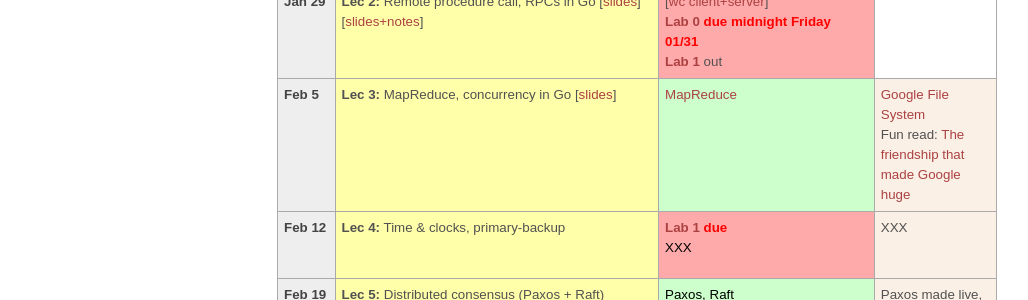
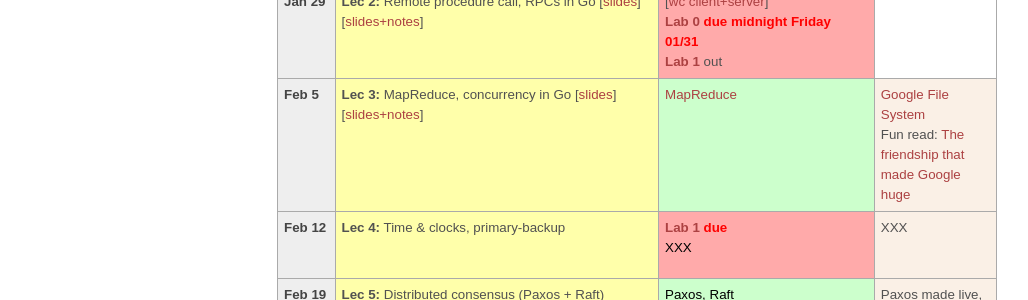
Before and after one commit to tddg/cs675-spring20, a Jekyll site: the page built from schedule.md, in a window 1280 px wide. Shown: the part 413-713 px from the top of the page, without its empty margins (3-1031 px from the left). Built offline with Jekyll 4.4.1, drawn with Linux system fonts in a browser that asks for light colours.

Commit message:
added slides+notes for lec 3

```diff
--- a/schedule.md
+++ b/schedule.md
@@ -109,7 +109,8 @@ The course schedule is tentative and subject to change. You can find our reading
 <tr> <!-- week of Feb 3 -->
   <td id="2020-2-5" class="date"><b>Feb 5</b></td>
   <td class="lecture">
-	<b>Lec 3:</b> MapReduce, concurrency in Go [<a href="./public/lecs/lec3-mr-concurrency.pdf">slides</a>]</td>
+	<b>Lec 3:</b> MapReduce, concurrency in Go [<a href="./public/lecs/lec3-mr-concurrency.pdf">slides</a>]
+		[<a href="./public/lecs/lec3-mr-concurrency+notes.pdf">slides+notes</a>]</td>
   <td class="nodue">
 	<span class="reading"><a href="./public/papers/mapreduce_osdi04.pdf">MapReduce</a></span></td>
   <td class="optional"><a href="./public/papers/gfs_sosp03.pdf">Google File System</a><br/>
```
Also changed, not shown: 1 other file.
